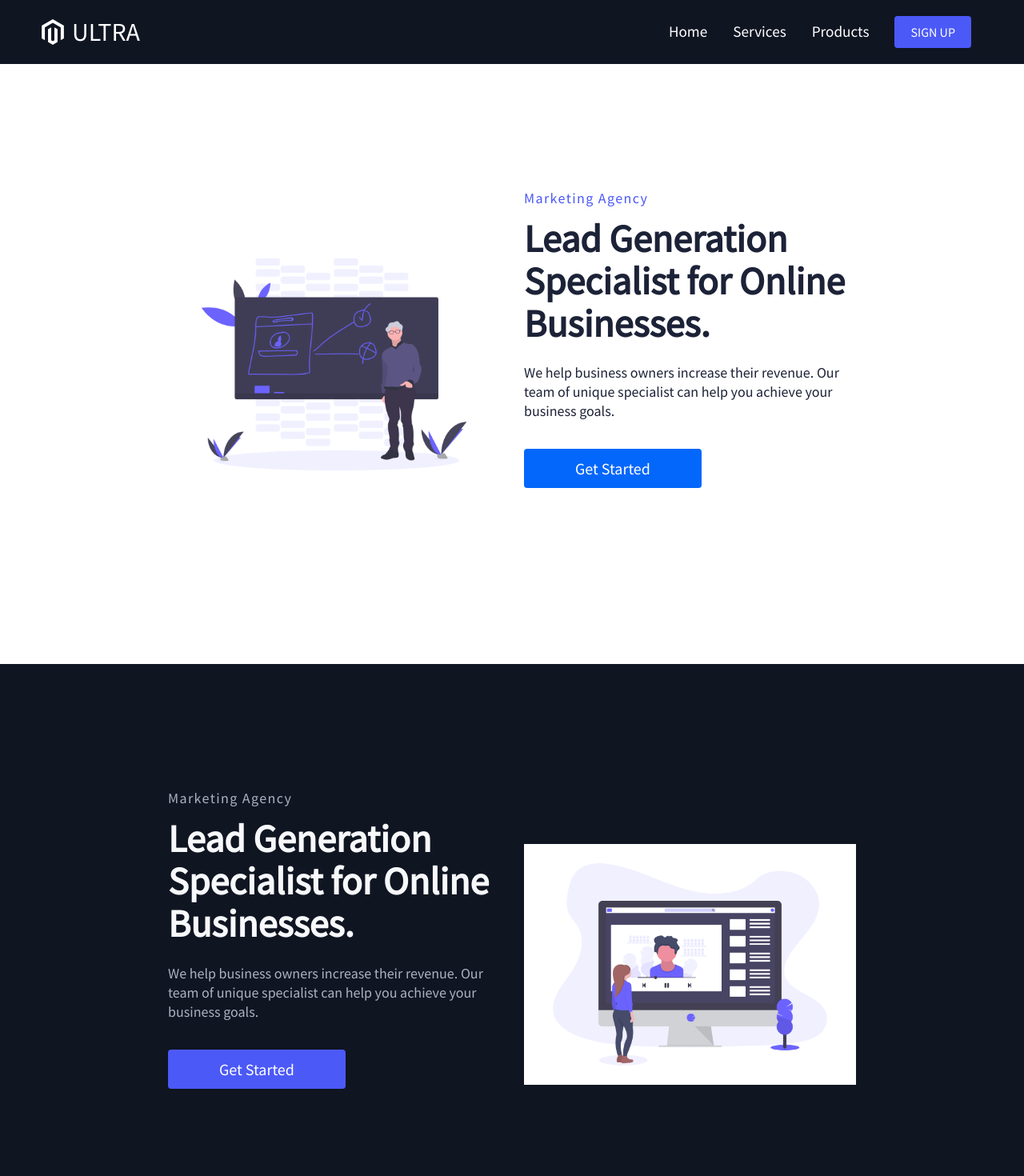
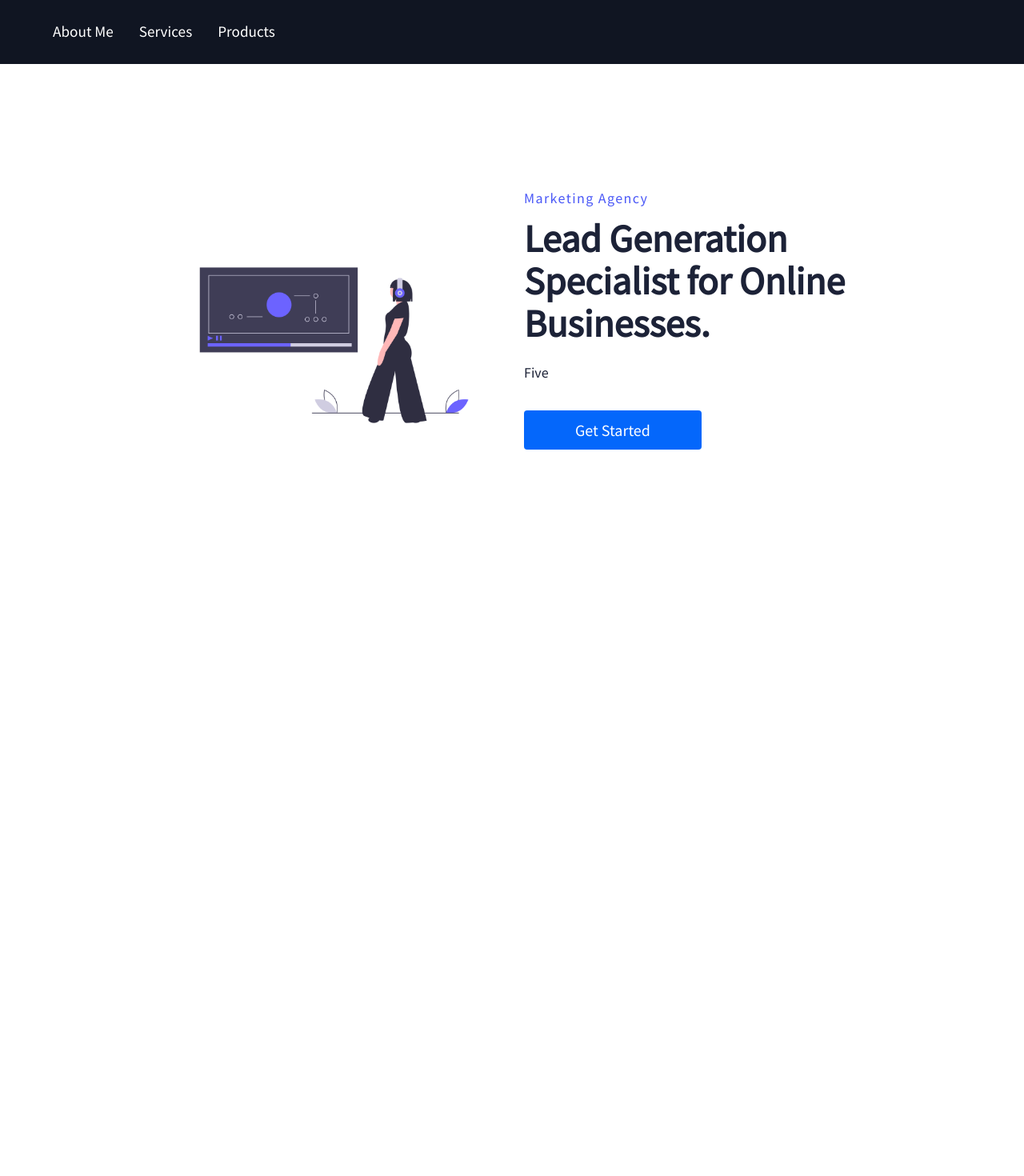
Before and after one commit to Quackenstien/styled-components, a React (Create React App) app: page /products in a window 1280 px wide. Shown: the top 1470 px of the page at 80% size. After the commit the page ends 800 px from the top, so only its background shows below. Built offline with nearby package versions, Linux system fonts and the light colour scheme.

Commit message:
cleaning up data.js files. Building out portfolio

```diff
--- a/src/App.js
+++ b/src/App.js
@@ -18,7 +18,7 @@ function App() {
         <Route path="/" exact component={Home} />
         <Route path="/services" exact component={Services} />
         <Route path="/products" exact component={Products} />
-        <Route path="/sign-up" exact component={SignUp} />
+        {/* <Route path="/sign-up" exact component={SignUp} /> */}
       </Switch>
     </Router>
   );
--- a/src/components/InfoSection/InfoSection.js
+++ b/src/components/InfoSection/InfoSection.js
@@ -27,6 +27,7 @@ const InfoSection = ({
   img,
   alt,
   start,
+  link,
 }) => {
   return (
     <>
@@ -38,7 +39,7 @@ const InfoSection = ({
                 <TopLine lightTopLine={lightTopLine}>{topLine}</TopLine>
                 <Heading lightText={lightText}>{headline}</Heading>
                 <Subtitle lightTextDesc={lightTextDesc}>{description}</Subtitle>
-                <Link to="/sign-up">
+                <Link to={link}>
                   <Button big fontBig primary={primary}>
                     {buttonLabel}
                   </Button>
--- a/src/components/Navbar/Navbar.js
+++ b/src/components/Navbar/Navbar.js
@@ -40,16 +40,17 @@ const Navbar = () => {
       <IconContext.Provider value={{ color: "#fff" }}>
         <Nav>
           <NavbarContainer>
-            <NavLogo to="/" onClick={closeMobileMenu}>
+            {/* removed logo for the time being */}
+            {/* <NavLogo to="/" onClick={closeMobileMenu}>
               <NavIcon />
               ULTRA
-            </NavLogo>
+            </NavLogo> */}
             <MobileIcon onClick={handleClick}>
               {click ? <FaTimes /> : <FaBars />}
             </MobileIcon>
             <NavMenu onClick={handleClick} click={click}>
               <NavItem>
-                <NavLinks to="/">Home</NavLinks>
+                <NavLinks to="/">About Me</NavLinks>
               </NavItem>
               <NavItem>
                 <NavLinks to="services">Services</NavLinks>
@@ -57,7 +58,8 @@ const Navbar = () => {
               <NavItem>
                 <NavLinks to="/products">Products</NavLinks>
               </NavItem>
-              <NavItemBtn>
+              {/* removed signup button for now */}
+              {/* <NavItemBtn>
                 {button ? (
                   <NavBtnLink to="/sign-up">
                     <Button primary>SIGN UP</Button>
@@ -69,7 +71,7 @@ const Navbar = () => {
                     </Button>
                   </NavBtnLink>
                 )}
-              </NavItemBtn>
+              </NavItemBtn> */}
             </NavMenu>
           </NavbarContainer>
         </Nav>
--- a/src/pages/HomePage/Data.js
+++ b/src/pages/HomePage/Data.js
@@ -7,12 +7,13 @@ export const homeObjOne = {
   lightText: true,
   buttonLabel: "Get Started",
   description:
-    "We help business owners increase their revenue. Our team of unique specialist can help you achieve your business goals.",
-  headline: "Lead Generation Specialist for Online Businesses.",
-  topLine: "Marketing Agency",
+    "Full Stack Web Developer with a heavy emphasis on Front End Development. Dedicated to learning and improving myself as a whole. Co-workers and peers say that I am hardworking and great at problem solving. Quick learner of new technologies and adaptive personality. ",
+  headline: "Just a boy from the desert.",
+  topLine: "About Me",
   img: require("../../images/codeimg1.png"),
   alt: "Image",
   start: "",
+  link: "services",
 };
 
 export const homeObjTwo = {
--- a/src/pages/HomePage/Home.js
+++ b/src/pages/HomePage/Home.js
@@ -6,9 +6,9 @@ const Home = () => {
   return (
     <>
       <InfoSection {...homeObjOne} />
-      <InfoSection {...homeObjTwo} />
+      {/* <InfoSection {...homeObjTwo} />
       <InfoSection {...homeObjThree} />
-      <InfoSection {...homeObjFour} />
+      <InfoSection {...homeObjFour} /> */}
     </>
   );
 };
--- a/src/pages/Products/Data.js
+++ b/src/pages/Products/Data.js
@@ -1,21 +1,4 @@
-export const homeObjOne = {
-  primary: true,
-  lightBg: false,
-  imgStart: "",
-  lightTopLine: true,
-  lightTextDesc: true,
-  lightText: true,
-  buttonLabel: "Get Started",
-  description:
-    "We help business owners increase their revenue. Our team of unique specialist can help you achieve your business goals.",
-  headline: "Lead Generation Specialist for Online Businesses.",
-  topLine: "Marketing Agency",
-  img: require("../../images/codeimg1.png"),
-  alt: "Image",
-  start: "",
-};
-
-export const homeObjTwo = {
+export const homeObjFive = {
   primary: false,
   lightBg: true,
   imgStart: "start",
@@ -23,42 +6,7 @@ export const homeObjTwo = {
   lightTextDesc: false,
   lightText: false,
   buttonLabel: "Get Started",
-  description:
-    "We help business owners increase their revenue. Our team of unique specialist can help you achieve your business goals.",
-  headline: "Lead Generation Specialist for Online Businesses.",
-  topLine: "Marketing Agency",
-  img: require("../../images/codeimg2.png"),
-  alt: "Image",
-  start: "true",
-};
-
-export const homeObjThree = {
-  primary: true,
-  lightBg: false,
-  imgStart: "",
-  lightTopLine: true,
-  lightTextDesc: true,
-  lightText: true,
-  buttonLabel: "Get Started",
-  description:
-    "We help business owners increase their revenue. Our team of unique specialist can help you achieve your business goals.",
-  headline: "Lead Generation Specialist for Online Businesses.",
-  topLine: "Marketing Agency",
-  img: require("../../images/codeimg3.png"),
-  alt: "Image",
-  start: "",
-};
-
-export const homeObjFour = {
-  primary: false,
-  lightBg: true,
-  imgStart: "start",
-  lightTopLine: false,
-  lightTextDesc: false,
-  lightText: false,
-  buttonLabel: "Get Started",
-  description:
-    "We help business owners increase their revenue. Our team of unique specialist can help you achieve your business goals.",
+  description: "Five",
   headline: "Lead Generation Specialist for Online Businesses.",
   topLine: "Marketing Agency",
   img: require("../../images/codeimg4.png"),
--- a/src/pages/Products/Products.js
+++ b/src/pages/Products/Products.js
@@ -1,13 +1,11 @@
 import React from "react";
-import { homeObjTwo, homeObjThree, homeObjFour } from "./Data";
+import { homeObjFive } from "./Data";
 import { InfoSection } from "../../components";
 
 const Home = () => {
   return (
     <>
-      <InfoSection {...homeObjTwo} />
-      <InfoSection {...homeObjThree} />
-      <InfoSection {...homeObjFour} />
+      <InfoSection {...homeObjFive} />
     </>
   );
 };
--- a/src/pages/Services/Data.js
+++ b/src/pages/Services/Data.js
@@ -1,20 +1,3 @@
-export const homeObjOne = {
-  primary: true,
-  lightBg: false,
-  imgStart: "",
-  lightTopLine: true,
-  lightTextDesc: true,
-  lightText: true,
-  buttonLabel: "Get Started",
-  description:
-    "We help business owners increase their revenue. Our team of unique specialist can help you achieve your business goals.",
-  headline: "Lead Generation Specialist for Online Businesses.",
-  topLine: "Marketing Agency",
-  img: require("../../images/codeimg1.png"),
-  alt: "Image",
-  start: "",
-};
-
 export const homeObjTwo = {
   primary: false,
   lightBg: true,
--- a/src/pages/Services/Services.js
+++ b/src/pages/Services/Services.js
@@ -1,10 +1,12 @@
 import React from "react";
-import { homeObjFour } from "./Data";
+import { homeObjTwo, homeObjThree, homeObjFour } from "./Data";
 import { InfoSection } from "../../components";
 
 const Home = () => {
   return (
     <>
+      <InfoSection {...homeObjTwo} />
+      <InfoSection {...homeObjThree} />
       <InfoSection {...homeObjFour} />
     </>
   );
```
